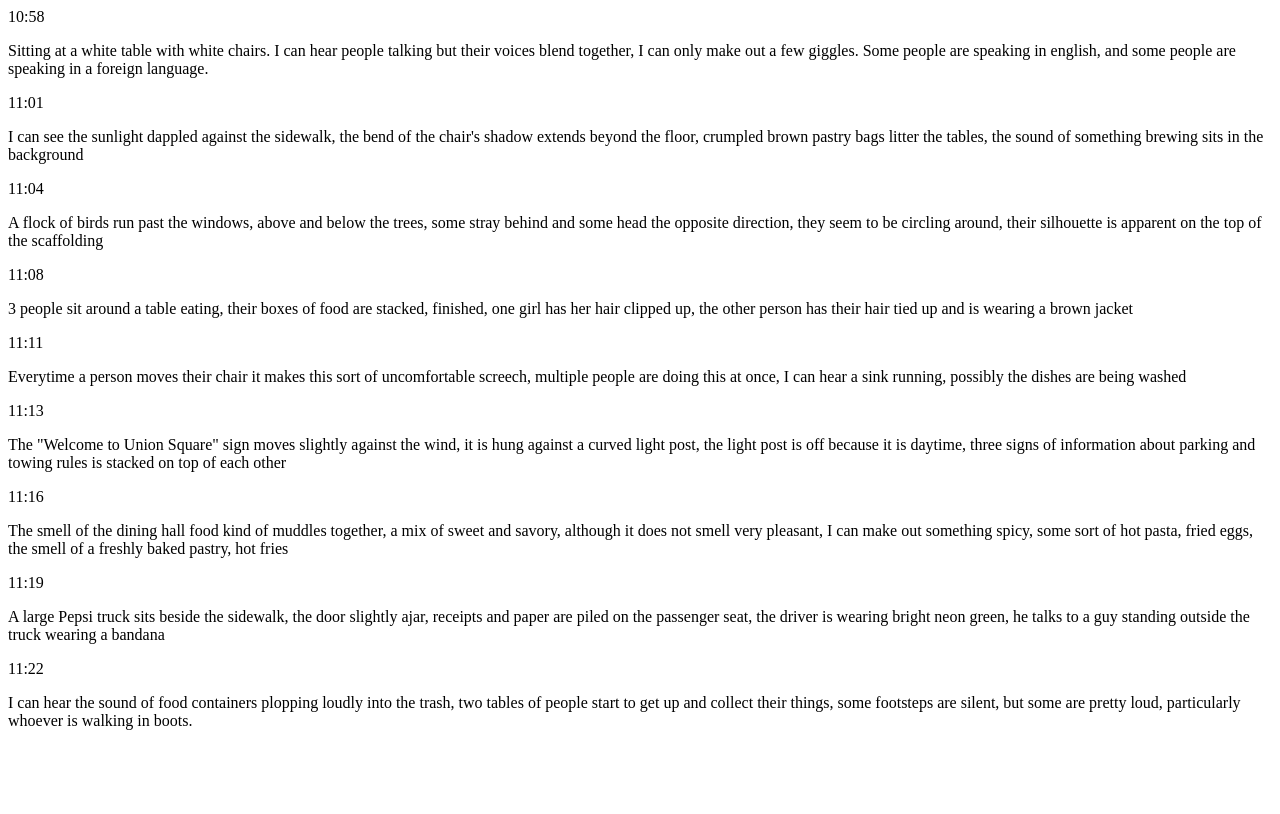
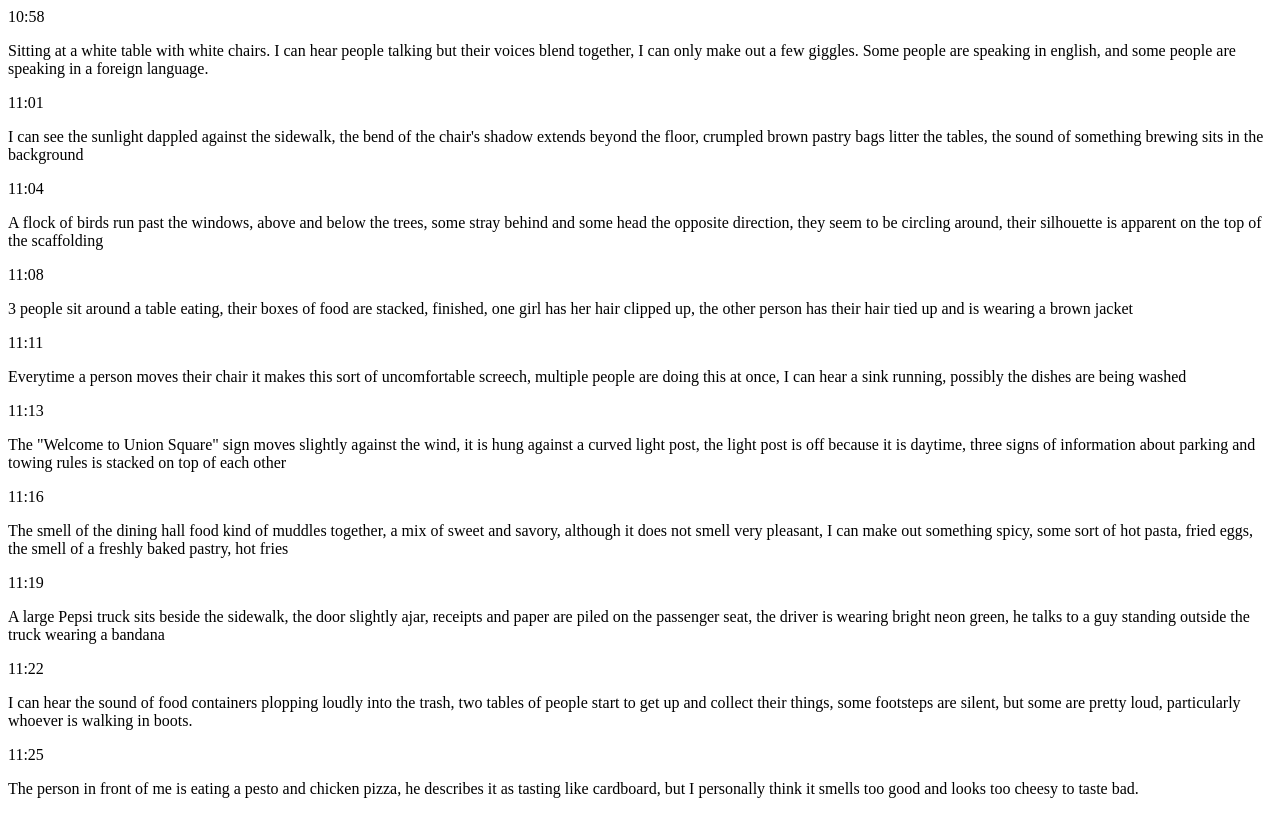
Before and after one commit to isabellanoret/commit-to-diary, a plain HTML site: page index.html in a window 1280 px wide. Drawn offline with Linux system fonts and the light colour scheme.

Commit message:
Update index.html
Observation 10

```diff
--- a/index.html
+++ b/index.html
@@ -52,6 +52,11 @@
     <time>11:22</time>
     <p>I can hear the sound of food containers plopping loudly into the trash, two tables of people start to get up and collect their things, some footsteps are silent, but some are pretty loud, particularly whoever is walking in boots.</p>
   </article>
+
+  <article class="entry">
+    <time>11:25</time>
+    <p>The person in front of me is eating a pesto and chicken pizza, he describes it as tasting like cardboard, but I personally think it smells too good and looks too cheesy to taste bad. </p>
+  </article>
 </main>
 
 </body>
```
